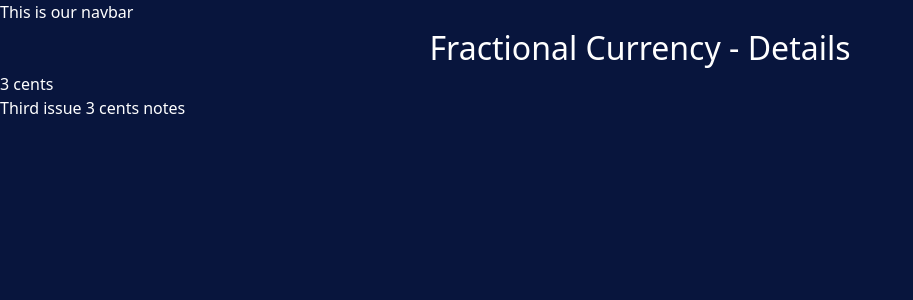
After one commit to vishal7313/python-proj, a Django app: page /currency/1/ in a window 1280 px wide. The commit adds this page. Shown: the top 300 px of the page, without its empty margins (0-913 px from the left). Run offline with Django 5.2, Linux system fonts and the light colour scheme; data comes from the database, SQL or seed files in the repository; both versions use the stored data as it was after the commit; style sheets or scripts are compiled from the project's sources; some libraries are stand-ins or nearby versions.

Commit message:
Change to fractional

```diff
--- a/currency_purchased/currencycollector/currency/templates/currency/all_currency.html
+++ b/currency_purchased/currencycollector/currency/templates/currency/fractional_currency.html
@@ -14,7 +14,7 @@ Cuurency page
             <span> Year: {{fractional.year}} </span> </br>
             <span> Amount Paid: {{fractional.price_paid}} </span> </br>
             <span> Issue: {{fractional.issue}} </span> </br>
-            <a href="#">
+            <a href="{% url 'fractional_currency_details' fractional.id %}">
                 <button
                     type="button"
                     class="inline-flex items-center w-[100%] justify-center px-4 py-2 border border-transparent text-sm font-medium rounded-md
--- /dev/null
+++ b/currency_purchased/currencycollector/currency/templates/currency/fractional_currency_details.html
@@ -0,0 +1,12 @@
+{% extends "layout.html" %}
+
+{% block title %}
+Fractional Currency page
+{% endblock %}
+
+{% block content %}
+<h1> Fractional Currency - Details </h1>
+
+<h3>{{fractional.name}}</h3>
+<p>{{fractional.description}}</p>
+{% endblock %}
--- a/currency_purchased/currencycollector/currency/urls.py
+++ b/currency_purchased/currencycollector/currency/urls.py
@@ -2,5 +2,6 @@ from django.urls import path
 from . import views
 
 urlpatterns = [
-    path('', views.all_currency, name='all_currency'),
+    path('', views.fractional_currency, name='fractional_currency'),
+    path('<int:fractional_currency_id>/', views.fractional_currency_details, name='fractional_currency_details'),
 ]
--- a/currency_purchased/currencycollector/currency/views.py
+++ b/currency_purchased/currencycollector/currency/views.py
@@ -1,7 +1,11 @@
-from django.shortcuts import render
+from django.shortcuts import render, get_list_or_404, get_object_or_404
 from .models import FractionalCurrencyVariety
 
 # Create your views here.
-def all_currency(request):
+def fractional_currency(request):
     fractionCurrencies = FractionalCurrencyVariety.objects.all()
-    return render(request, 'currency/all_currency.html', { 'fractionals': fractionCurrencies })
+    return render(request, 'currency/fractional_currency.html', { 'fractionals': fractionCurrencies })
+
+def fractional_currency_details(request, fractional_currency_id):
+    currency = get_object_or_404(FractionalCurrencyVariety, pk=fractional_currency_id)
+    return render(request, 'currency/fractional_currency_details.html', { 'fractional': currency })
```
Also changed, not shown: currency_purchased/currencycollector/db.sqlite3.
